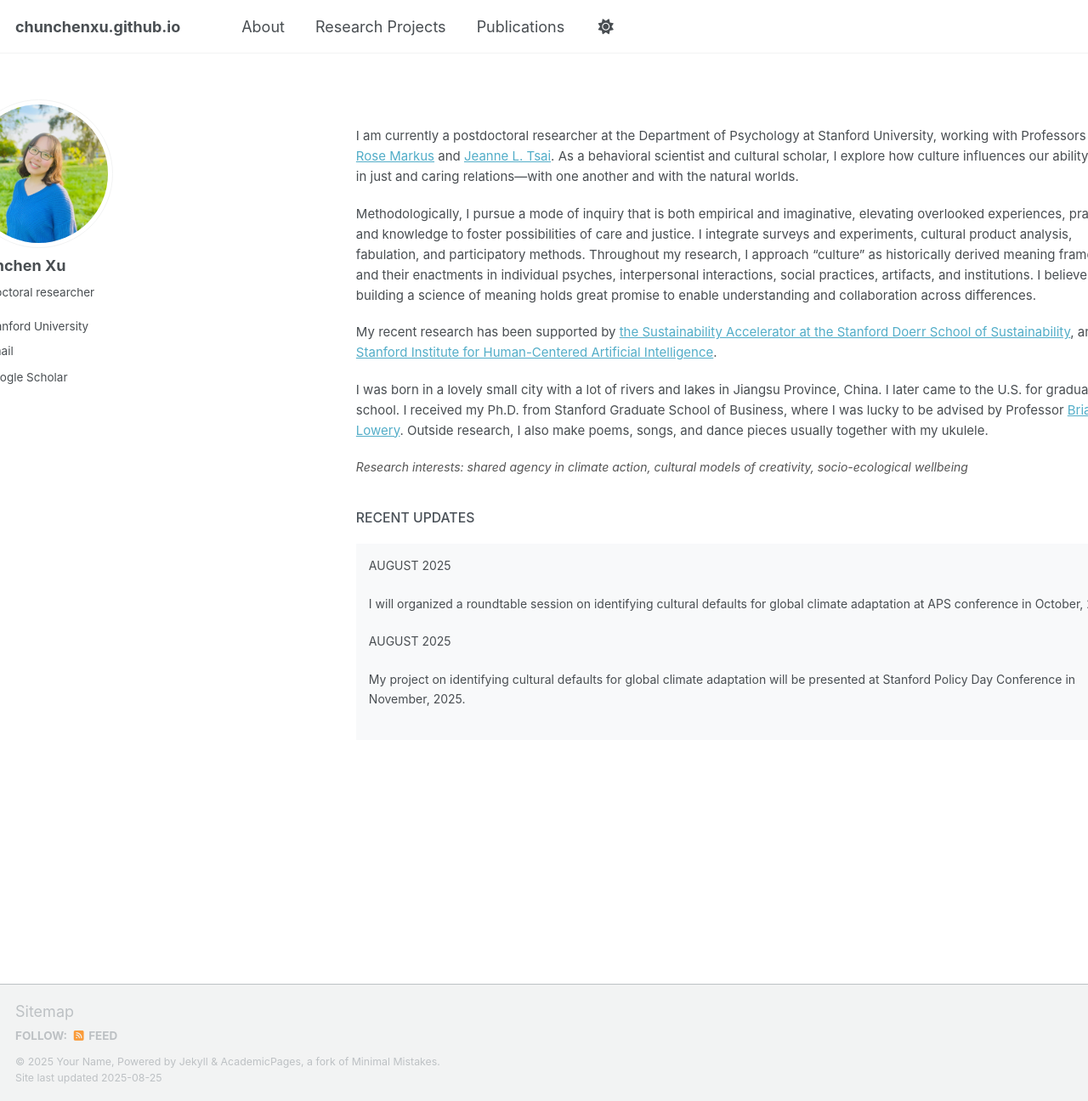
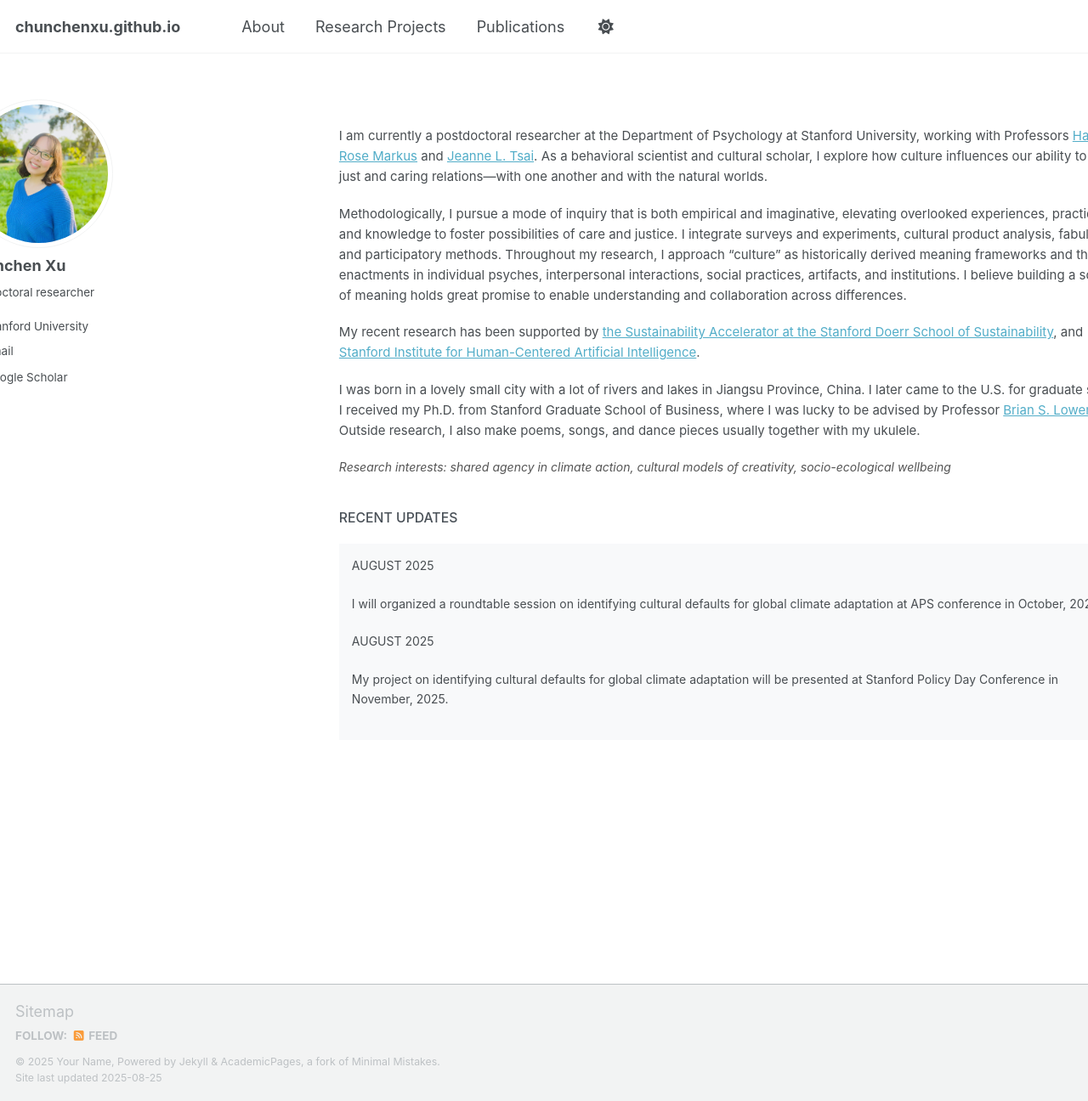
Before and after one commit to chunchenxu/chunchenxu.github.io, a Jekyll site: the page built from _pages/about.html, in a window 1280 px wide and 1296 px high. Shown: the whole window at 85% size. Built offline with Jekyll 4.4.1, drawn with Linux system fonts in a browser that asks for light colours; some web fonts are replaced; a script that is not in the unit is left out.

Commit message:
Update main.scss

```diff
--- a/assets/css/main.scss
+++ b/assets/css/main.scss
@@ -49,7 +49,7 @@
 
 /* Adjust main content area to use more space */
 .archive {
-    padding-left: 20px !important;
+    padding-left: 0px !important;
     margin-right: -160px !important;
 }
 
```
